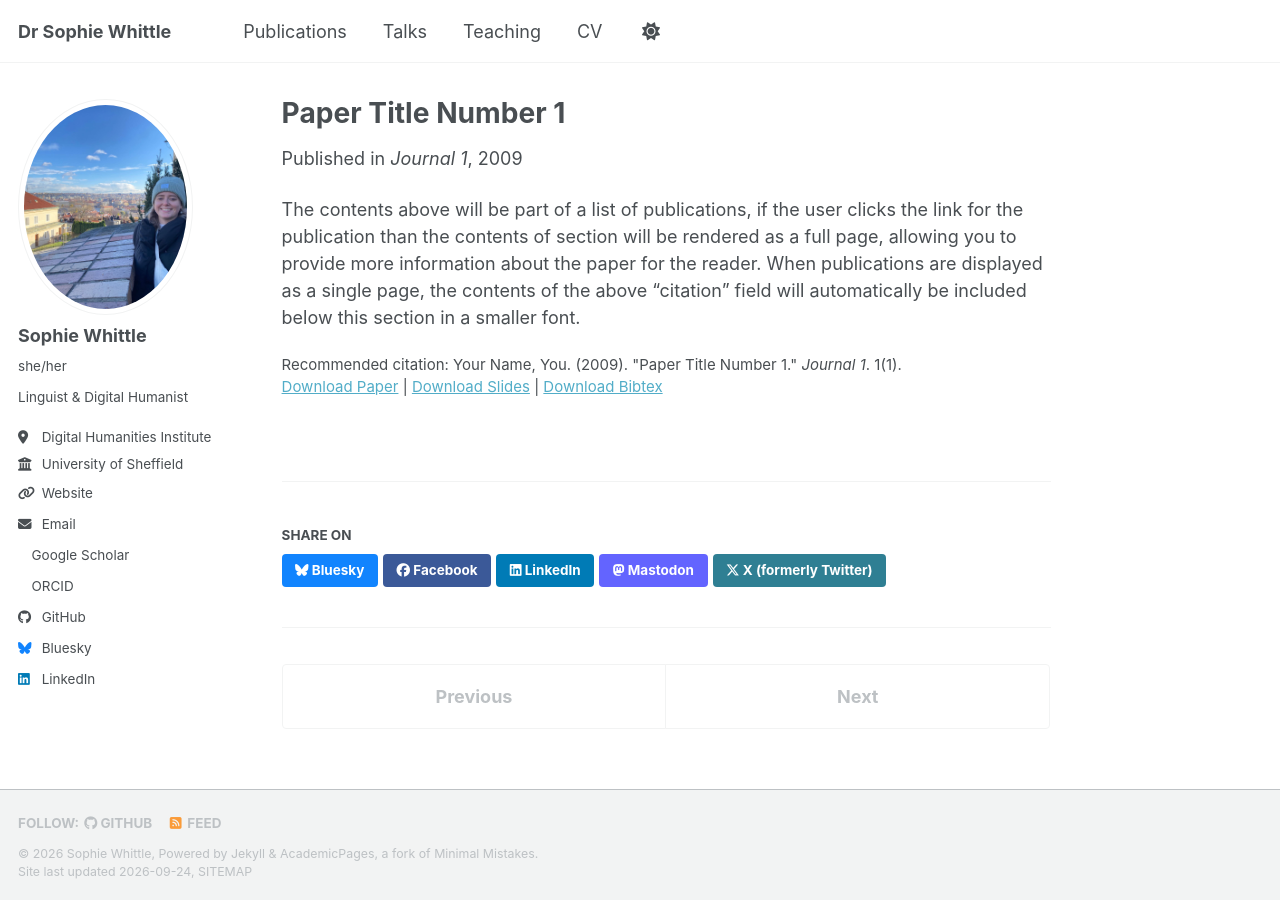
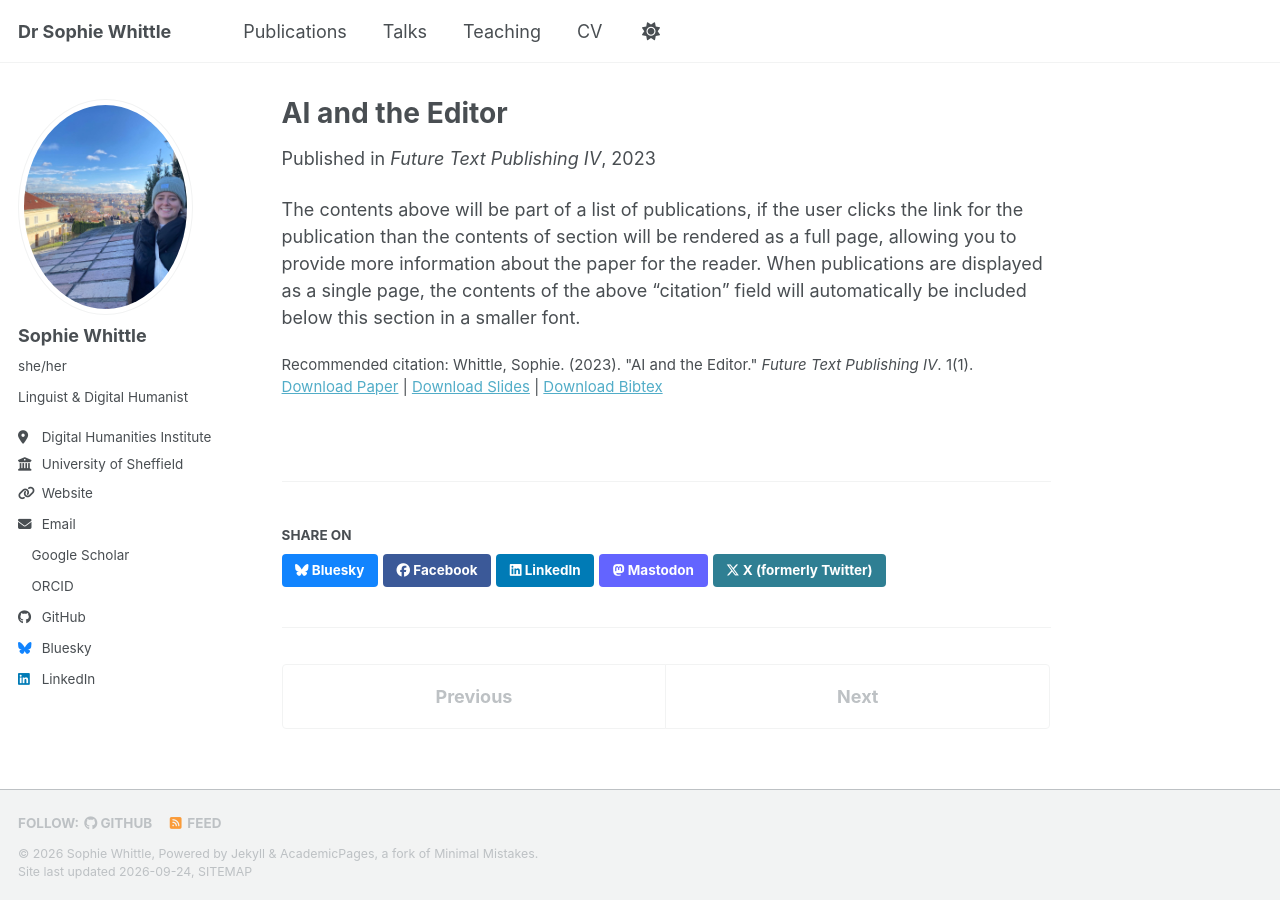
Before and after one commit to sophiewhittle/sophiewhittle.github.io, a Jekyll site: the page built from _publications/2009-10-01-paper-title-number-1.md, in a window 1280 px wide. Built offline with Jekyll 4.4.1, drawn with Linux system fonts in a browser that asks for light colours; a style sheet for code colours, icons or effects is not loaded.

Commit message:
Update 2009-10-01-paper-title-number-1.md

```diff
--- a/_publications/2009-10-01-paper-title-number-1.md
+++ b/_publications/2009-10-01-paper-title-number-1.md
@@ -1,14 +1,14 @@
 ---
-title: "Paper Title Number 1"
+title: "AI and the Editor"
 collection: publications
 category: manuscripts
 permalink: /publication/2009-10-01-paper-title-number-1
 excerpt: 'This paper is about the number 1. The number 2 is left for future work.'
-date: 2009-10-01
-venue: 'Journal 1'
+date: 2023-12-04
+venue: 'Future Text Publishing IV'
 slidesurl: 'https://academicpages.github.io/files/slides1.pdf'
 paperurl: 'https://academicpages.github.io/files/paper1.pdf'
 bibtexurl: 'https://academicpages.github.io/files/bibtex1.bib'
-citation: 'Your Name, You. (2009). &quot;Paper Title Number 1.&quot; <i>Journal 1</i>. 1(1).'
+citation: 'Whittle, Sophie. (2023). &quot;AI and the Editor.&quot; <i>Future Text Publishing IV</i>. 1(1).'
 ---
 The contents above will be part of a list of publications, if the user clicks the link for the publication than the contents of section will be rendered as a full page, allowing you to provide more information about the paper for the reader. When publications are displayed as a single page, the contents of the above "citation" field will automatically be included below this section in a smaller font.
```
